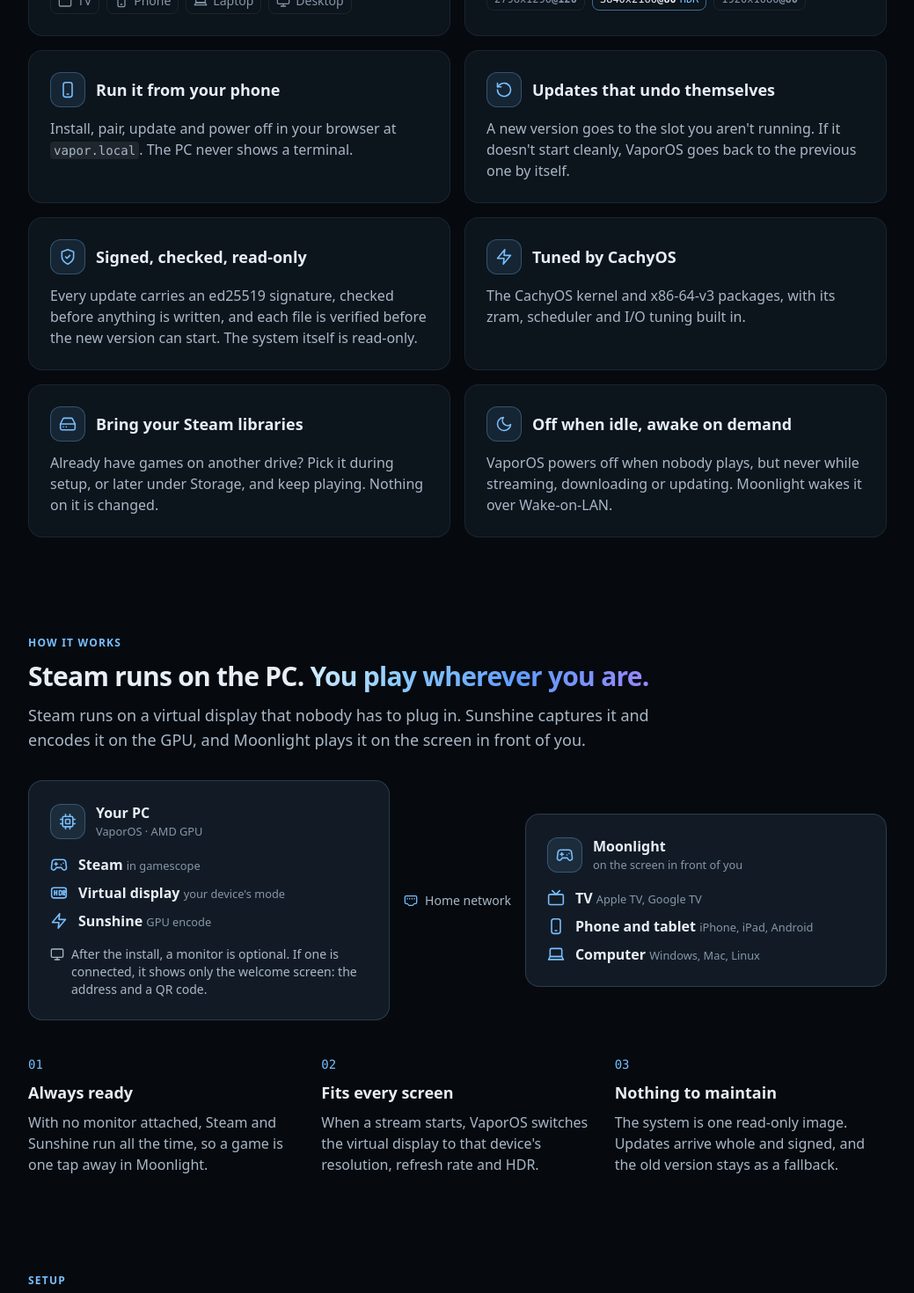
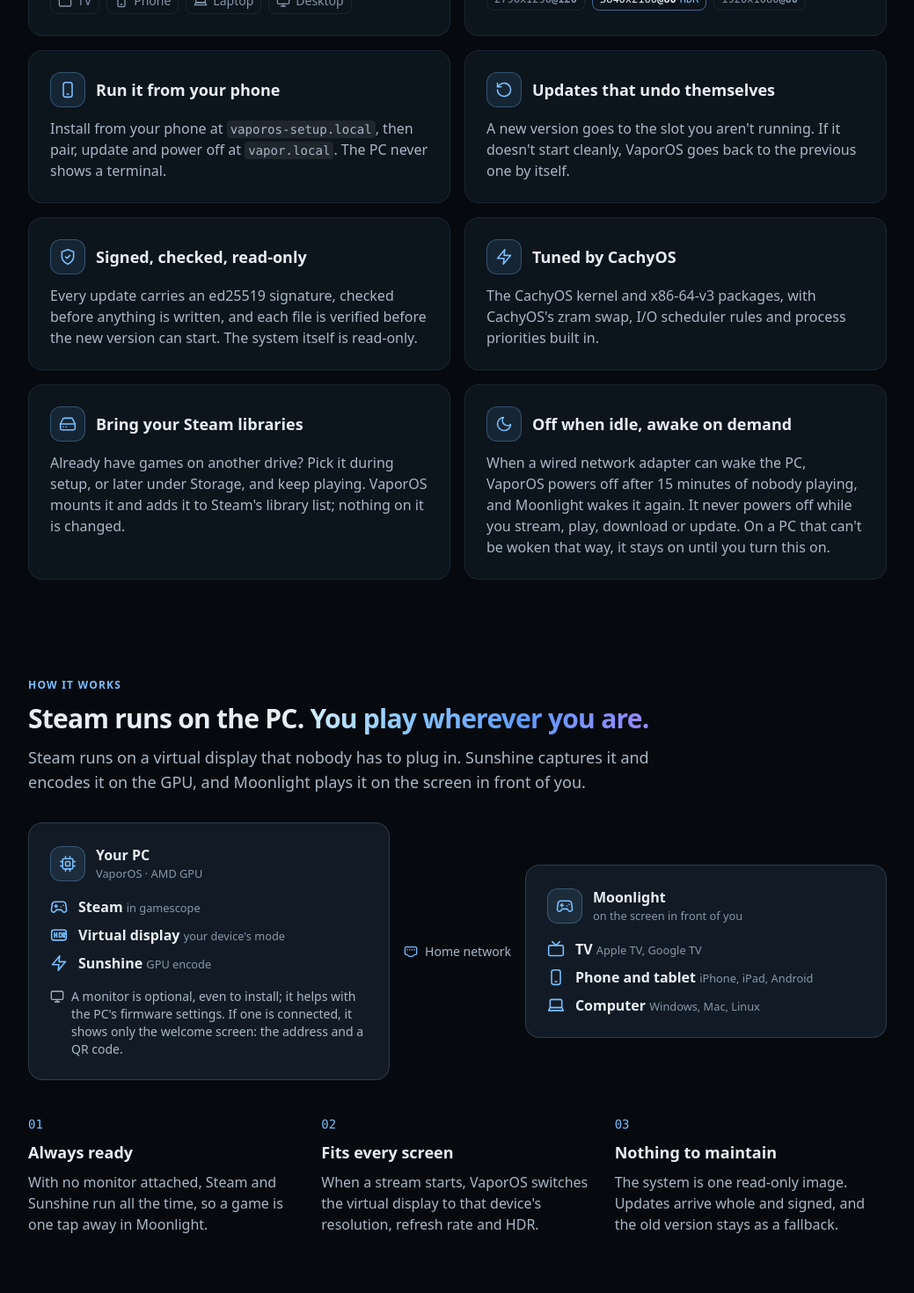
Before and after one commit to jasperaelvoet/vaporos, a Next.js app in the folder website/: page / in a window 1280 px wide. Shown: the part 1100-2570 px from the top of the page at 88% size, without its empty margins (120-1159 px from the left). Built offline with nearby package versions, Linux system fonts and the light colour scheme; no server answers.

Commit message:
Correct the home page and requirements facts: idle power-off only where Wake-on-LAN can wake the PC, a monitor optional even to install, libraries added to Steam, and the CPU and rollback wording
Co-Authored-By: Claude Opus 5.5 <noreply@anthropic.com>

```diff
--- a/website/src/content/features.ts
+++ b/website/src/content/features.ts
@@ -50,8 +50,8 @@ export const features: Feature[] = [
     id: 'phone',
     icon: 'phone',
     title: 'Run it from your phone',
-    body: 'Install, pair, update and power off in your browser at `vapor.local`. The PC never shows a terminal.',
-    short: 'Install, pair, update and power off at `vapor.local`.',
+    body: 'Install from your phone at `vaporos-setup.local`, then pair, update and power off at `vapor.local`. The PC never shows a terminal.',
+    short: 'Install at `vaporos-setup.local`; pair, update and power off at `vapor.local`.',
   },
   {
     id: 'rollback',
@@ -71,26 +71,28 @@ export const features: Feature[] = [
     id: 'cachyos',
     icon: 'zap',
     title: 'Tuned by CachyOS',
-    body: 'The CachyOS kernel and x86-64-v3 packages, with its zram, scheduler and I/O tuning built in.',
+    body: "The CachyOS kernel and x86-64-v3 packages, with CachyOS's zram swap, I/O scheduler rules and process priorities built in.",
     short: 'The CachyOS kernel and x86-64-v3 packages.',
   },
   {
     id: 'libraries',
     icon: 'drive',
     title: 'Bring your Steam libraries',
-    body: 'Already have games on another drive? Pick it during setup, or later under Storage, and keep playing. Nothing on it is changed.',
-    short: 'Keep playing the games on your other drives. Nothing on them is changed.',
+    body: "Already have games on another drive? Pick it during setup, or later under Storage, and keep playing. VaporOS mounts it and adds it to Steam's library list; nothing on it is changed.",
+    short: 'Keep playing the games on your other drives: VaporOS adds them to Steam. Nothing on them is changed.',
     wide: true,
   },
   {
-    // STALE? Commit 0382231 (after the Astro copy was checked) made idle shutdown
-    // default to OFF; the installer turns it on when a wired NIC supports
-    // Wake-on-LAN (docs/CONTRACTS.md, power.idle_shutdown). Reword before launch.
+    // Idle power-off is off by default; a new install turns it on only when a
+    // wired network adapter wakes on a magic packet, and a repair keeps the old
+    // setting (internal/config/config.go Defaults, internal/install/target.go
+    // writeConfig). Busy means a stream, a game, a Steam download or an update
+    // (internal/power/power.go busyReason, internal/daemon/daemon.go).
     id: 'power',
     icon: 'moon',
     title: 'Off when idle, awake on demand',
-    body: 'VaporOS powers off when nobody plays, but never while streaming, downloading or updating. Moonlight wakes it over Wake-on-LAN.',
-    short: 'Powers off when nobody plays. Moonlight wakes it over Wake-on-LAN.',
+    body: "When a wired network adapter can wake the PC, VaporOS powers off after 15 minutes of nobody playing, and Moonlight wakes it again. It never powers off while you stream, play, download or update. On a PC that can't be woken that way, it stays on until you turn this on.",
+    short: 'Powers off when idle, if Moonlight can wake it again.',
     wide: true,
   },
 ];
--- a/website/src/content/home.ts
+++ b/website/src/content/home.ts
@@ -49,7 +49,7 @@ export const controlCenter = {
     { icon: 'phone', label: 'Pair', detail: 'Moonlight devices with a 4-digit PIN.', text: '**Pair** Moonlight devices with a 4-digit PIN.' },
     { icon: 'hdr', label: 'Display', detail: 'Modes and HDR, learned from each device.', text: '**Display** modes and HDR, learned from each device.' },
     { icon: 'drive', label: 'Storage', detail: 'For game drives you already have.', text: '**Storage** for game drives you already have.' },
-    { icon: 'update', label: 'Updates', detail: 'And one-tap rollback.', text: '**Updates** and one-tap rollback.' },
+    { icon: 'update', label: 'Updates', detail: 'And a rollback to the previous version.', text: '**Updates**, and a rollback to the previous version.' },
     { icon: 'power', label: 'Power', detail: 'Idle shutdown, stay awake and Wake-on-LAN.', text: '**Power**: idle shutdown, stay awake and Wake-on-LAN.' },
   ] satisfies { icon: IconName; label: string; detail: string; text: Rich }[],
   /** Caption under the device illustration (see mock.ts). */
--- a/website/src/content/how-it-works.ts
+++ b/website/src/content/how-it-works.ts
@@ -30,7 +30,7 @@ export const howItWorksSection: SectionHead = {
 
 export const howItWorks: HowItWorks = {
   diagramCaption:
-    'The VaporOS PC runs Steam in gamescope on a virtual display. Sunshine captures and encodes it and sends it over your home network to Moonlight on a TV, phone or laptop. A monitor on the PC, if there is one, shows only the welcome screen with the setup address.',
+    'The VaporOS PC runs Steam in gamescope on a virtual display. Sunshine captures and encodes it and sends it over your home network to Moonlight on a TV, phone or laptop. A monitor on the PC, if there is one, shows only the welcome screen with its address and a QR code.',
   pc: {
     icon: 'cpu',
     title: 'Your PC',
@@ -41,7 +41,7 @@ export const howItWorks: HowItWorks = {
       { icon: 'zap', title: 'Sunshine', detail: 'GPU encode' },
     ],
     monitorNote:
-      'After the install, a monitor is optional. If one is connected, it shows only the welcome screen: the address and a QR code.',
+      "A monitor is optional, even to install; it helps with the PC's firmware settings. If one is connected, it shows only the welcome screen: the address and a QR code.",
   },
   network: { icon: 'ethernet', label: 'Home network' },
   client: {
--- a/website/src/content/requirements.ts
+++ b/website/src/content/requirements.ts
@@ -31,7 +31,7 @@ export const requirements: Requirement[] = [
     icon: 'cpu',
     label: 'x86-64-v3 CPU',
     title: 'An x86-64-v3 processor',
-    body: 'Intel Haswell, AMD Zen, or newer.',
+    body: 'Intel Core 4th gen (Haswell), AMD Ryzen (Zen), or newer. Some Pentium and Celeron chips lack the needed instructions (AVX2).',
   },
   {
     id: 'firmware',
@@ -60,9 +60,9 @@ export const requirements: Requirement[] = [
   {
     id: 'install-kit',
     icon: 'usb',
-    label: 'USB stick and a screen',
-    title: 'A USB stick and a screen, to install',
-    body: "Everything on the stick is erased when you write the ISO. A monitor or TV shows the setup code during the install; you don't need it afterwards.",
-    short: 'You only need the screen during the install.',
+    label: 'USB stick (and a screen)',
+    title: 'A USB stick, and a screen if you have one',
+    body: "Everything on the stick is erased when you write the ISO. A monitor or TV helps with the firmware settings and shows the setup code; with none connected, the installer skips the code. You don't need it afterwards.",
+    short: "The screen is optional, and you don't need it afterwards.",
   },
 ];
```
